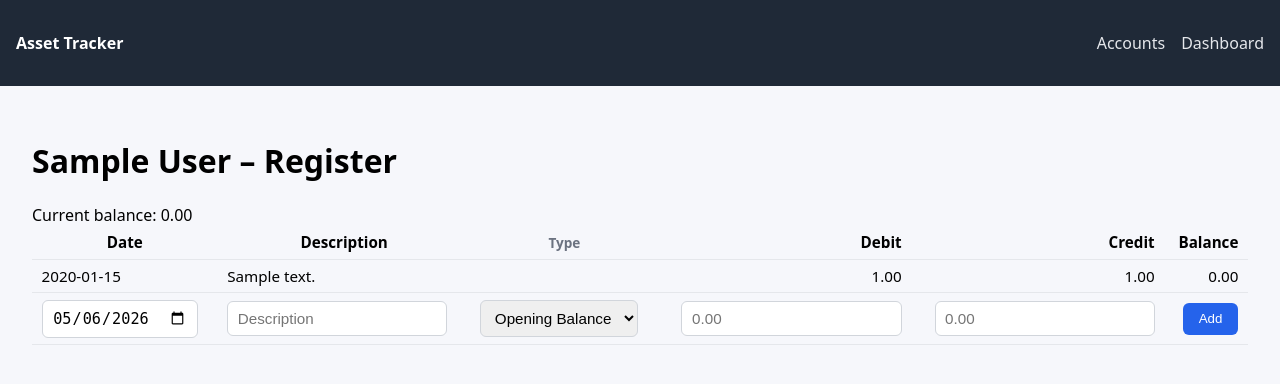
After one commit to bobkemper/AssetRiskCalculator, a Flask app: page /accounts/1/register in a window 1280 px wide. The commit adds this page. Shown: the top 384 px of the page. Run offline with Flask 3, Linux system fonts and the light colour scheme; tables that the repository leaves empty hold one stand-in row (values such as "Sample post").

Commit message:
first cuts at check register

```diff
--- a/app/__init__.py
+++ b/app/__init__.py
@@ -7,6 +7,7 @@ from .routes.transaction_routes import bp as tx_bp
 from .routes.portfolio_routes import bp as portfolio_bp
 from .routes.dashboard_ui import bp as dashboard_ui
 from .routes.accounts_ui import bp as accounts_ui
+from .routes.register_ui import bp as register_ui
 
 def create_app():
     cfg = get_config()
@@ -24,4 +25,5 @@ def create_app():
 
     app.register_blueprint(dashboard_ui)
     app.register_blueprint(accounts_ui)
+    app.register_blueprint(register_ui)
     return app
--- a/app/constants.py
+++ b/app/constants.py
@@ -13,3 +13,19 @@ TAX_TREATMENT_LABELS = {
     "traditional_ira": "Traditional IRA",
     "roth_ira": "Roth IRA",
 }
+
+ENTRY_TYPE_LABELS = {
+    "opening": "Opening Balance",
+    "deposit": "Deposit",
+    "withdrawal": "Withdrawal",
+    "transfer_in": "Transfer In",
+    "transfer_out": "Transfer Out",
+    "interest": "Interest",
+    "fee": "Fee",
+}
+
+
+# For now: cash-style register entry types
+CASH_ENTRY_TYPES = [
+    "opening", "deposit", "withdrawal", "transfer_in", "transfer_out", "interest", "fee"
+]
--- a/app/models/__init__.py
+++ b/app/models/__init__.py
@@ -4,10 +4,11 @@ from .account import Account
 from .transaction import Transaction
 from .security import Security
 from .position import Position
-
+from .register_entry import RegisterEntry
 __all__ = [
     "Account",
     "Transaction",
     "Security",
     "Position",
+    "RegisterEntry",
 ]
--- /dev/null
+++ b/app/routes/register_ui.py
@@ -0,0 +1,93 @@
+from datetime import date
+from decimal import Decimal, InvalidOperation
+from flask import Blueprint, render_template, request, redirect, url_for, flash, abort
+from ..db.session import get_session
+from ..services.account_service import AccountService
+from ..services.register_service import RegisterService
+from ..constants import ENTRY_TYPE_LABELS, CASH_ENTRY_TYPES
+
+bp = Blueprint("register_ui", __name__)
+
+@bp.get("/accounts/<int:account_id>/register")
+def show_register(account_id: int):
+    db = get_session()
+    account = AccountService.get_account(db, account_id)
+    if not account:
+        abort(404)
+
+    rows = RegisterService.get_register_rows(db, account_id)
+    current_balance = float(rows[-1].balance) if rows else 0.0
+
+    # For now, show cash entry types for cash-like accounts;
+    # later we’ll switch based on account.account_type.
+    entry_types = [(k, ENTRY_TYPE_LABELS[k]) for k in CASH_ENTRY_TYPES]
+
+    return render_template(
+        "pages/register.html",
+        account=account,
+        rows=rows,
+        current_balance=current_balance,
+        entry_types=entry_types,
+        today=date.today().isoformat(),
+        entry_type_labels=ENTRY_TYPE_LABELS,
+    )
+
+@bp.post("/accounts/<int:account_id>/register")
+def add_register_row(account_id: int):
+    db = get_session()
+    account = AccountService.get_account(db, account_id)
+    if not account:
+        abort(404)
+
+    posted_date = request.form.get("posted_date")
+    description = (request.form.get("description") or "").strip()
+    entry_type = request.form.get("entry_type")
+
+    debit_raw = (request.form.get("debit") or "").strip()
+    credit_raw = (request.form.get("credit") or "").strip()
+
+    # Basic validations
+    if not posted_date:
+        flash("Date is required.")
+        return redirect(url_for("register_ui.show_register", account_id=account_id))
+
+    if not description:
+        flash("Description is required.")
+        return redirect(url_for("register_ui.show_register", account_id=account_id))
+
+    if entry_type not in CASH_ENTRY_TYPES:
+        flash("Invalid entry type.")
+        return redirect(url_for("register_ui.show_register", account_id=account_id))
+
+    try:
+        debit = Decimal(debit_raw) if debit_raw else None
+        credit = Decimal(credit_raw) if credit_raw else None
+    except InvalidOperation:
+        flash("Debit/Credit must be valid numbers.")
+        return redirect(url_for("register_ui.show_register", account_id=account_id))
+
+    # enforce either debit or credit, not both (and not neither)
+    if (debit is None and credit is None) or (debit is not None and credit is not None):
+        flash("Enter either a Debit or a Credit (not both).")
+        return redirect(url_for("register_ui.show_register", account_id=account_id))
+
+    if debit is not None and debit <= 0:
+        flash("Debit must be greater than zero.")
+        return redirect(url_for("register_ui.show_register", account_id=account_id))
+
+    if credit is not None and credit <= 0:
+        flash("Credit must be greater than zero.")
+        return redirect(url_for("register_ui.show_register", account_id=account_id))
+
+    RegisterService.add_cash_entry(
+        db=db,
+        account_id=account_id,
+        posted_date=posted_date,
+        description=description,
+        entry_type=entry_type,
+        debit=debit,
+        credit=credit,
+    )
+
+    flash("Entry added.")
+    return redirect(url_for("register_ui.show_register", account_id=account_id))
--- a/app/services/account_service.py
+++ b/app/services/account_service.py
@@ -1,6 +1,6 @@
 from sqlalchemy import select
 from ..models.account import Account
-
+from .register_service import RegisterService
 class AccountService:
     @staticmethod
     def list_accounts(db):
@@ -16,7 +16,17 @@ class AccountService:
             currency=payload.get("currency", "USD"),
         )
         db.add(acct)
-        db.flush()
+        db.flush
+
+        opening_balance = payload.get("opening_balance")
+        if opening_balance:
+            RegisterService.add_opening_balance(
+                db,
+                account_id=acct.id,
+                posted_date=date.today(),
+                amount=float(opening_balance),
+            )
+
         return acct
 
     @staticmethod
--- /dev/null
+++ b/app/services/register_service.py
@@ -0,0 +1,69 @@
+from decimal import Decimal
+from sqlalchemy import select, func
+from ..models.register_entry import RegisterEntry
+
+class RegisterService:
+    @staticmethod
+    def add_opening_balance(db, account_id: int, posted_date, amount: Decimal):
+        entry = RegisterEntry(
+            account_id=account_id,
+            posted_date=posted_date,
+            description="Opening Balance",
+            entry_type="opening",
+            debit=None,
+            credit=amount,
+        )
+        db.add(entry)
+        db.flush()
+        return entry
+
+    @staticmethod
+    def add_cash_entry(
+        db,
+        account_id: int,
+        posted_date,
+        description: str,
+        entry_type: str,
+        debit: Decimal | None,
+        credit: Decimal | None,
+    ):
+        entry = RegisterEntry(
+            account_id=account_id,
+            posted_date=posted_date,
+            description=description,
+            entry_type=entry_type,
+            debit=debit,
+            credit=credit,
+        )
+        db.add(entry)
+        db.flush()
+        return entry
+
+    @staticmethod
+    def get_register_rows(db, account_id: int):
+        net_amount = (
+            func.coalesce(RegisterEntry.credit, 0)
+            - func.coalesce(RegisterEntry.debit, 0)
+        )
+
+        running_balance = func.sum(net_amount).over(
+            partition_by=RegisterEntry.account_id,
+            order_by=[RegisterEntry.posted_date, RegisterEntry.id],
+            rows=(None, 0),  # UNBOUNDED PRECEDING -> CURRENT ROW
+        ).label("balance")
+
+        stmt = (
+            select(
+                RegisterEntry.id,
+                RegisterEntry.posted_date,
+                RegisterEntry.description,
+                RegisterEntry.entry_type,
+                RegisterEntry.debit,
+                RegisterEntry.credit,
+                running_balance,
+            )
+            .where(RegisterEntry.account_id == account_id)
+            .order_by(RegisterEntry.posted_date, RegisterEntry.id)
+        )
+
+        return db.execute(stmt).all()
--- a/app/static/css/app.css
+++ b/app/static/css/app.css
@@ -112,3 +112,35 @@ input, select {
     color: #2563eb;
     text-decoration: none;
 }
+.register-table {
+    width: 100%;
+    border-collapse: collapse;
+    font-size: 0.95rem;
+}
+
+    .register-table th,
+    .register-table td {
+        padding: 0.4rem 0.6rem;
+        border-bottom: 1px solid #e5e7eb;
+    }
+
+.col-debit,
+.col-credit,
+.col-balance {
+    text-align: right;
+    font-variant-numeric: tabular-nums;
+}
+
+.col-date {
+    white-space: nowrap;
+}
+
+.col-type {
+    color: #6b7280;
+    font-size: 0.85rem;
+}
+
+.empty {
+    text-align: center;
+    color: #6b7280;
+}
--- a/app/templates/pages/accounts.html
+++ b/app/templates/pages/accounts.html
@@ -25,11 +25,13 @@
             <td>{{ account_type_labels[a.account_type] }}</td>
             <td>{{ a.institution or "—" }}</td>
             <td class="actions">
+                <a href="{{ url_for('register_ui.show_register', account_id=a.id) }}">
+                    Register
+                </a>
                 <a href="{{ url_for('accounts_ui.edit_account_form',
                                account_id=a.id) }}">
                     Edit
                 </a>
-
                 <form method="post"
                       action="{{ url_for('accounts_ui.delete_account',
                                    account_id=a.id) }}"
--- /dev/null
+++ b/app/templates/pages/register.html
@@ -0,0 +1,85 @@
+{% extends "base.html" %}
+{% block title %}Register – {{ account.name }}{% endblock %}
+
+{% block content %}
+
+<div class="header-row">
+    <div>
+        <h1>{{ account.name }} – Register</h1>
+        <div class="subtle">Current balance: {{ "%.2f"|format(current_balance) }}</div>
+    </div>
+</div>
+
+<table class="register-table">
+    <thead>
+        <tr>
+            <th class="col-date">Date</th>
+            <th class="col-desc">Description</th>
+            <th class="col-type">Type</th>
+            <th class="col-debit">Debit</th>
+            <th class="col-credit">Credit</th>
+            <th class="col-balance">Balance</th>
+        </tr>
+    </thead>
+
+    <tbody>
+        {% for r in rows %}
+        <tr>
+            <td class="col-date">{{ r.posted_date }}</td>
+            <td class="col-desc">{{ r.description }}</td>
+            <td class="col-type">{{ entry_type_labels[r.entry_type] }}</td>
+
+            <td class="col-debit">
+                {% if r.debit %}{{ "%.2f"|format(r.debit) }}{% endif %}
+            </td>
+
+            <td class="col-credit">
+                {% if r.credit %}{{ "%.2f"|format(r.credit) }}{% endif %}
+            </td>
+
+            <td class="col-balance">{{ "%.2f"|format(r.balance) }}</td>
+        </tr>
+        {% else %}
+        <tr class="empty">
+            <td colspan="6">No entries yet.</td>
+        </tr>
+        {% endfor %}
+    </tbody>
+
+    {# --- Blank “new entry” row (register-style) --- #}
+    <tfoot>
+        <tr class="new-row">
+            <form method="post" action="{{ url_for('register_ui.add_register_row', account_id=account.id) }}">
+            <td class="col-date">
+                <input type="date" name="posted_date" value="{{ today }}" required>
+            </td>
+
+            <td class="col-desc">
+                <input name="description" placeholder="Description" required>
+            </td>
+
+            <td class="col-type">
+                <select name="entry_type" required>
+                    {% for key, label in entry_types %}
+                    <option value="{{ key }}">{{ label }}</option>
+                    {% endfor %}
+                </select>
+            </td>
+
+            <td class="col-debit">
+                <input type="number" step="0.01" name="debit" placeholder="0.00">
+            </td>
+
+            <td class="col-credit">
+                <input type="number" step="0.01" name="credit" placeholder="0.00">
+            </td>
+
+            <td class="col-balance">
+                <button class="btn-primary" type="submit">Add</button>
+            </td>
+            </form>
+        </tr>
+    </tfoot>
+</table>
+
+{% endblock %}
```
Also changed, not shown: app/models/register_entry.py (added, +24 -0 lines), app/routes/accounts_ui.py (+28 -14 lines), app/templates/pages/account_new.html (+26 -16 lines), 2 other files.
